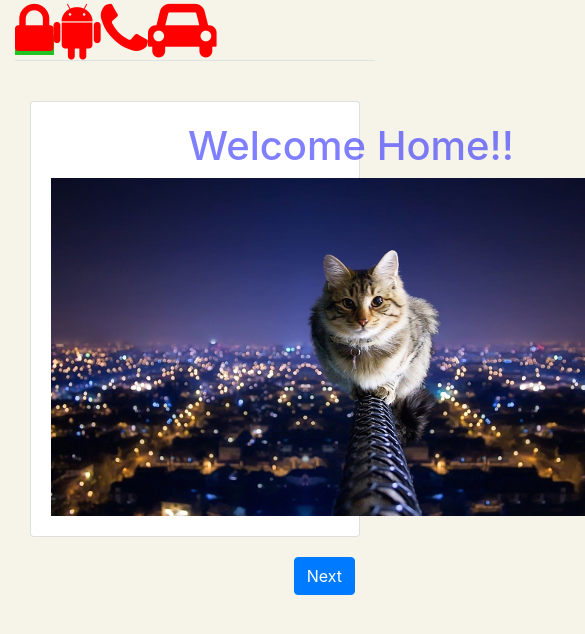
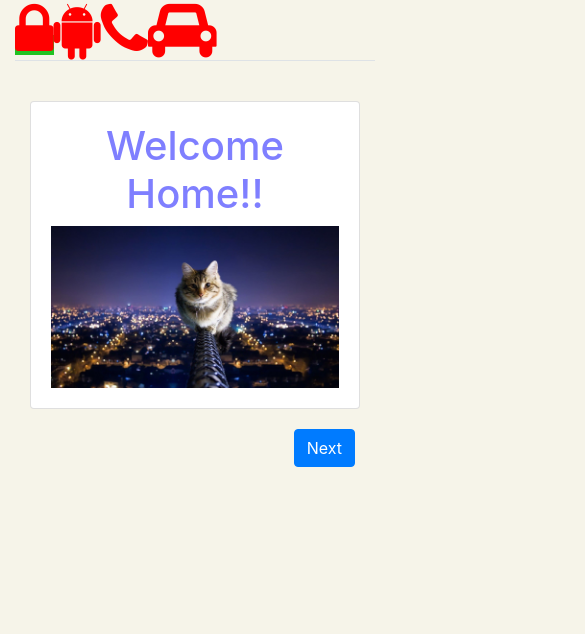
Before and after one commit to vorrawut/angular6-wizard-step, an Angular app: page / in a window 390 px wide. Shown: the top 634 px of the page, 585 px wide, since content can reach past the window. Built offline with nearby package versions, Linux system fonts and the light colour scheme.

Commit message:
set img responsive

```diff
--- a/src/app/components/home/home.component.html
+++ b/src/app/components/home/home.component.html
@@ -2,7 +2,7 @@
   <div class="card">
     <div class="card-body">
       <h1 class="label-welcome-home">Welcome Home!! </h1>
-      <img src="../../../assets/images/cat.jpg" alt="home-img">
+      <img src="../../../assets/images/cat.jpg" alt="home-img" class="img-home">
     </div>
   </div>
 </div>
```
